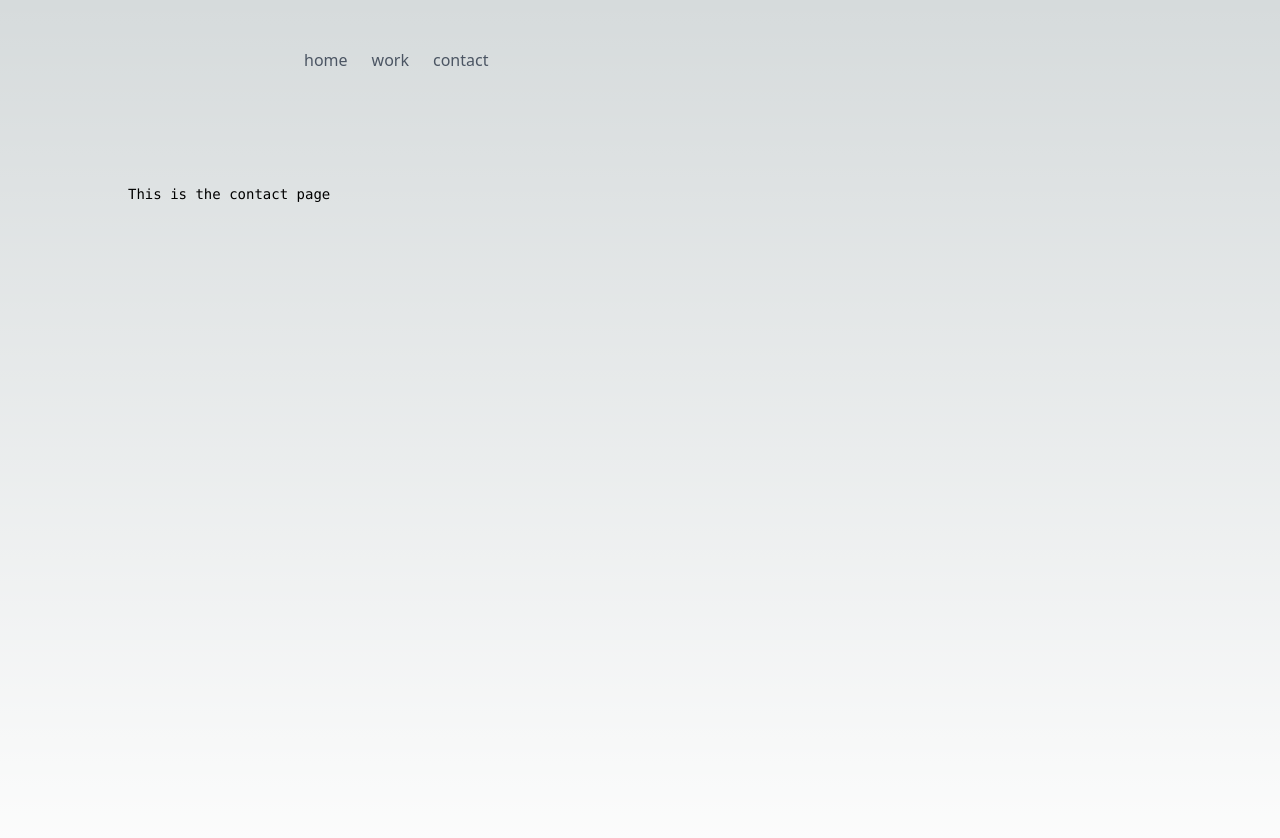
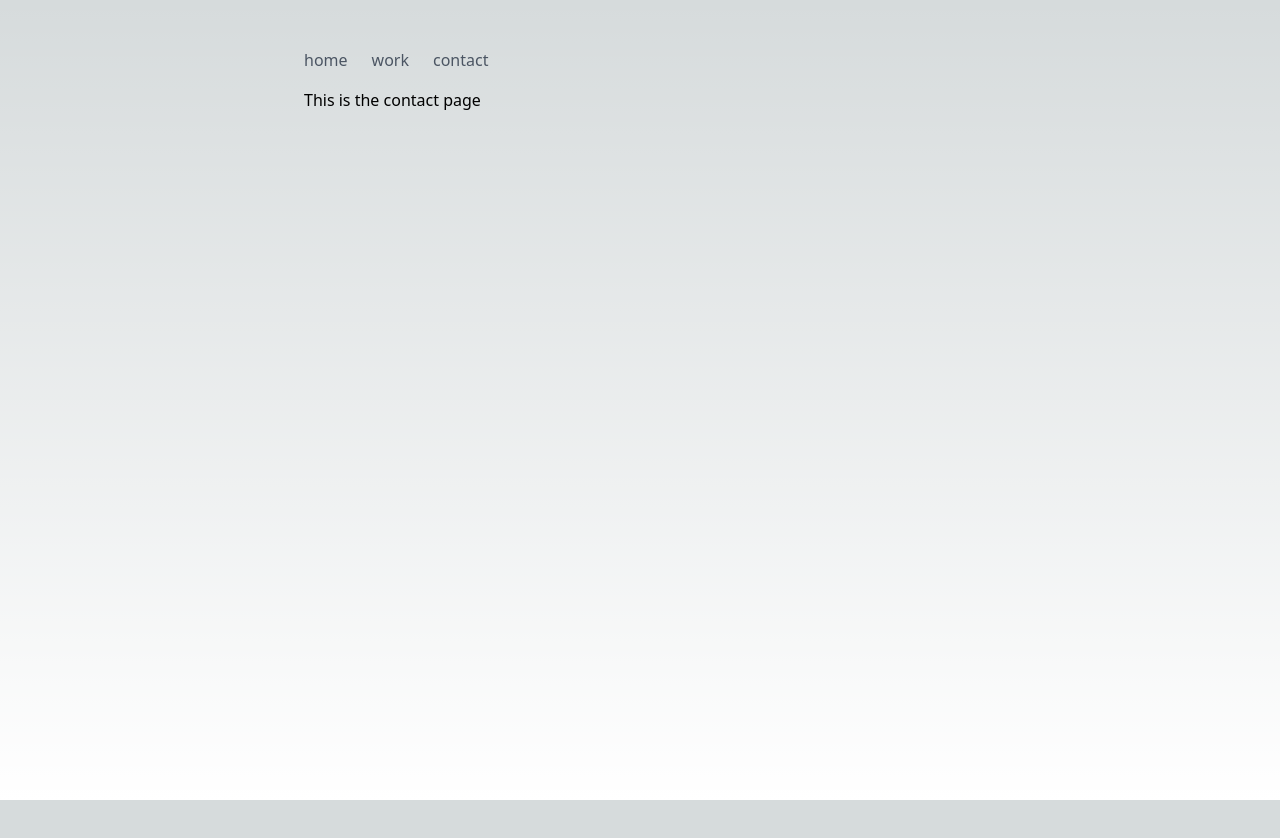
Before and after one commit to parthit/personal-webpage, a Next.js app: page /contact in a window 1280 px wide. Shown: the top 838 px of the page. After the commit the page ends 800 px from the top, so only its background shows below. Built offline with nearby package versions, Linux system fonts and the light colour scheme.

Commit message:
feat: contact page aligned

```diff
--- a/app/contact/page.tsx
+++ b/app/contact/page.tsx
@@ -1,10 +1,8 @@
 
 export default function Home() {
   return (
-    <main className="flex min-h-screen flex-col items-center justify-between p-24">
-      <div className="z-10 w-full max-w-5xl items-center justify-between font-mono text-sm lg:flex">
-        This is the contact page
-      </div>
-    </main>
+    <div className="max-w-2xl mx-auto">
+      This is the contact page
+    </div>
   );
 }
```
